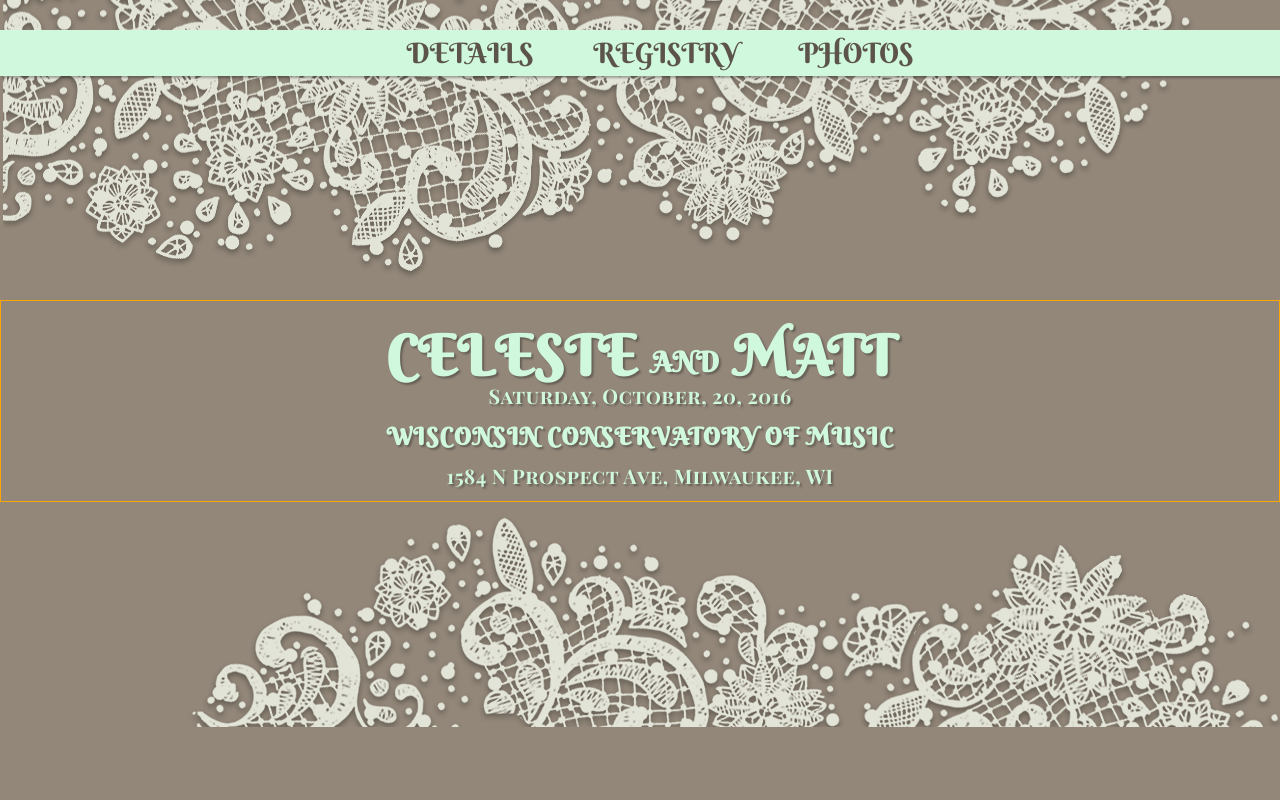
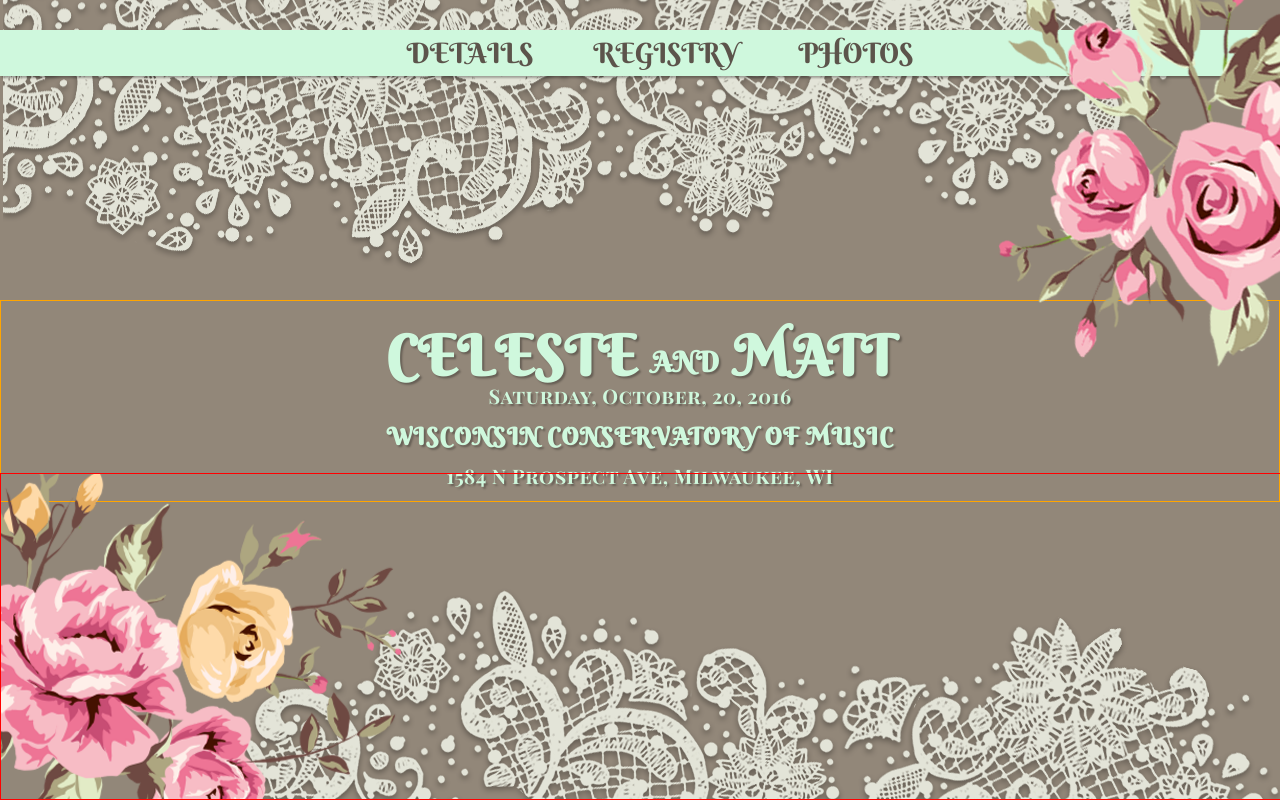
Before and after one commit to cutofmyjib/celeste-matt, a plain HTML site: page src/index.html in a window 1280 px wide. Drawn offline with Linux system fonts and the light colour scheme.

Commit message:
fix header and footer backgrounds

```diff
--- a/src/style.css
+++ b/src/style.css
@@ -1,3 +1,7 @@
+html {
+  height: 100%;
+}
+
 body {
   background-image: url(header-lace.png), url(footer-lace.png);
   background-position: 5% -10%, 100% 100%;
@@ -17,9 +21,13 @@
 
 .header-rose {
   position: absolute;
-  z-index: 2;
-  top: -56px;
-  right: -80px;
+  background-image: url(header-rose.png);
+  background-position: 110% 105%;
+  background-repeat: no-repeat;
+  height: 380px;
+  width: 100%;
+  top: 0px;
+  right: 0px;
 }
 
 nav {
@@ -84,16 +92,15 @@
 }
 
 footer {
+  background-image: url(footer-rose.png);
+  background-position: -10% 30%;
+  background-repeat: no-repeat;
   overflow: hidden;
-  position: relative;
+  position: absolute;
+  bottom: 0;
+  width: 100%;
   height: 325px;
-  margin-top: -100px;
-}
-
-.footer-rose {
-  position: absolute;
-  bottom: -100px;
-  left: -24px;
+  border: 1px solid red;
 }
 
 @font-face {
```
